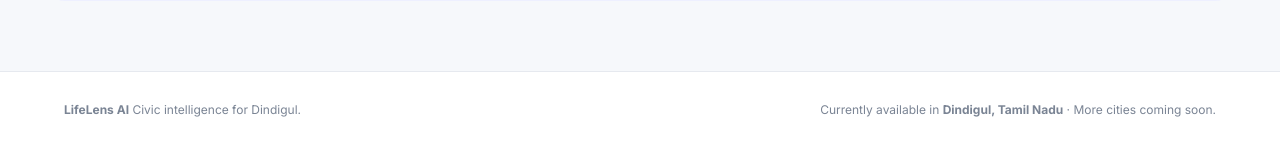
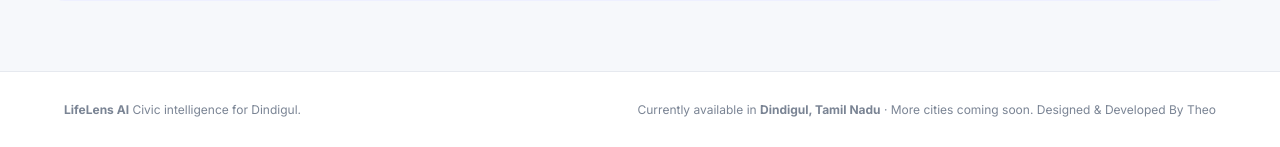
Before and after one commit to Smily-Theo/lifelens_ai, a Flask app: page / in a window 1280 px wide. Shown: the part 2488-2635 px from the top of the page. Run offline with Flask 3, Linux system fonts and the light colour scheme; the visitor is signed in with stand-in values (Sample User, id 1); data comes from the database, SQL or seed files in the repository.

Commit message:
Add files via upload

```diff
--- a/templates/base.html
+++ b/templates/base.html
@@ -33,7 +33,8 @@
   {% if messages %}<div class="toast-stack">{% for cat,msg in messages %}<div class="toast {{cat}}">{{msg}}</div>{% endfor %}</div>{% endif %}
 {% endwith %}
 <main>{% block content %}{% endblock %}</main>
-<footer class="footer"><div><b>LifeLens AI</b><span> Civic intelligence for Dindigul.</span></div><div>Currently available in <b>Dindigul, Tamil Nadu</b> · More cities coming soon.</div></footer>
+<footer class="footer"><div><b>LifeLens AI</b><span> Civic intelligence for Dindigul.</span></div><div>Currently available in <b>Dindigul, Tamil Nadu</b> · More cities coming soon.
+Designed & Developed By</b> Theo</b></div></footer>
 <script>window.LIFELENS={center:{{dindigul_center|tojson}},googleKey:{{google_maps_key|tojson}}};</script>
 <script src="{{ url_for('static',filename='js/app.js') }}"></script>
 {% block scripts %}{% endblock %}
```
